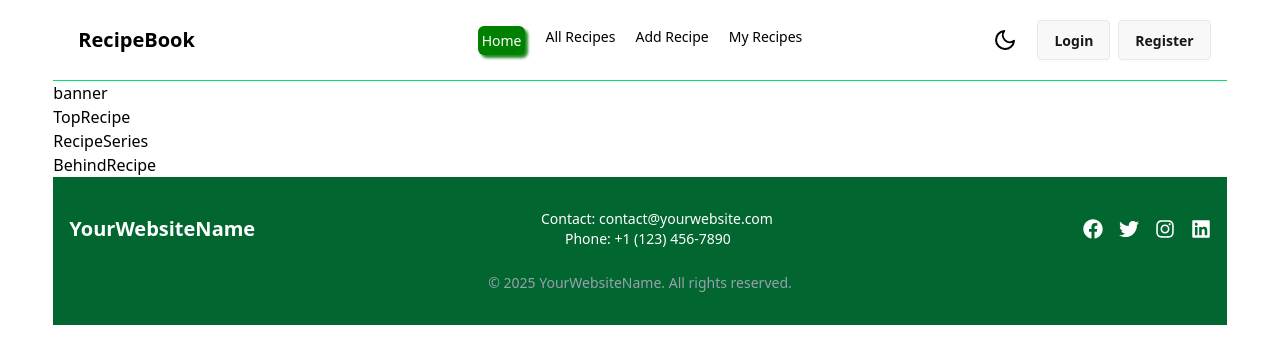
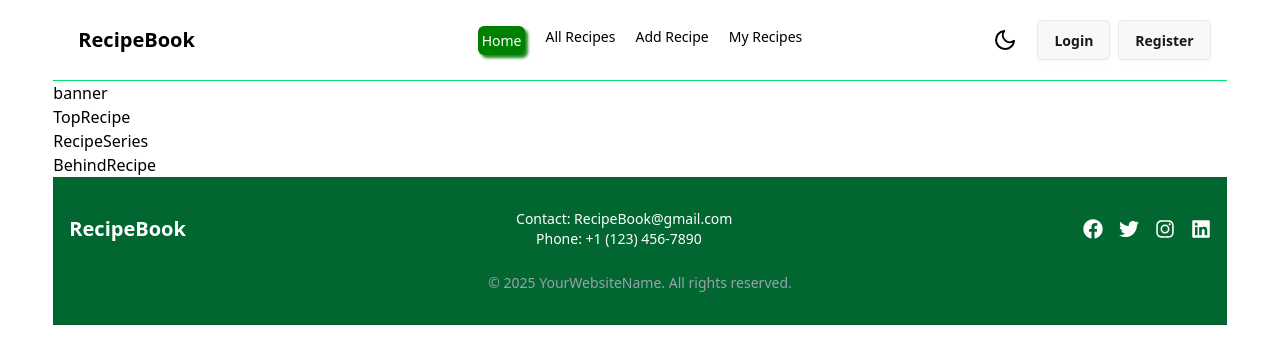
Before and after one commit to tahmid-khan-hub/Recipe-Book, a React (Vite) app: page / in a window 1280 px wide. Shown: the top 364 px of the page. Built offline with nearby package versions, Linux system fonts and the light colour scheme.

Commit message:
made some changes in footer

```diff
--- a/src/components/Footer/Footer.jsx
+++ b/src/components/Footer/Footer.jsx
@@ -6,11 +6,11 @@ const Footer = () => {
     <footer className="bg-green-800 text-white py-8 px-4">
       <div className="max-w-6xl mx-auto flex flex-col md:flex-row justify-between items-center gap-6">
         {/* Website Name */}
-        <div className="text-xl font-semibold">YourWebsiteName</div>
+        <div className="text-xl font-semibold">RecipeBook</div>
 
         {/* Contact Info */}
         <div className="text-center md:text-left text-sm ">
-          <p className="-ml-2 md:-ml-6">Contact: contact@yourwebsite.com</p>
+          <p className="-ml-2 md:-ml-5">Contact: RecipeBook@gmail.com</p>
           <p>Phone: +1 (123) 456-7890</p>
         </div>
 
```
